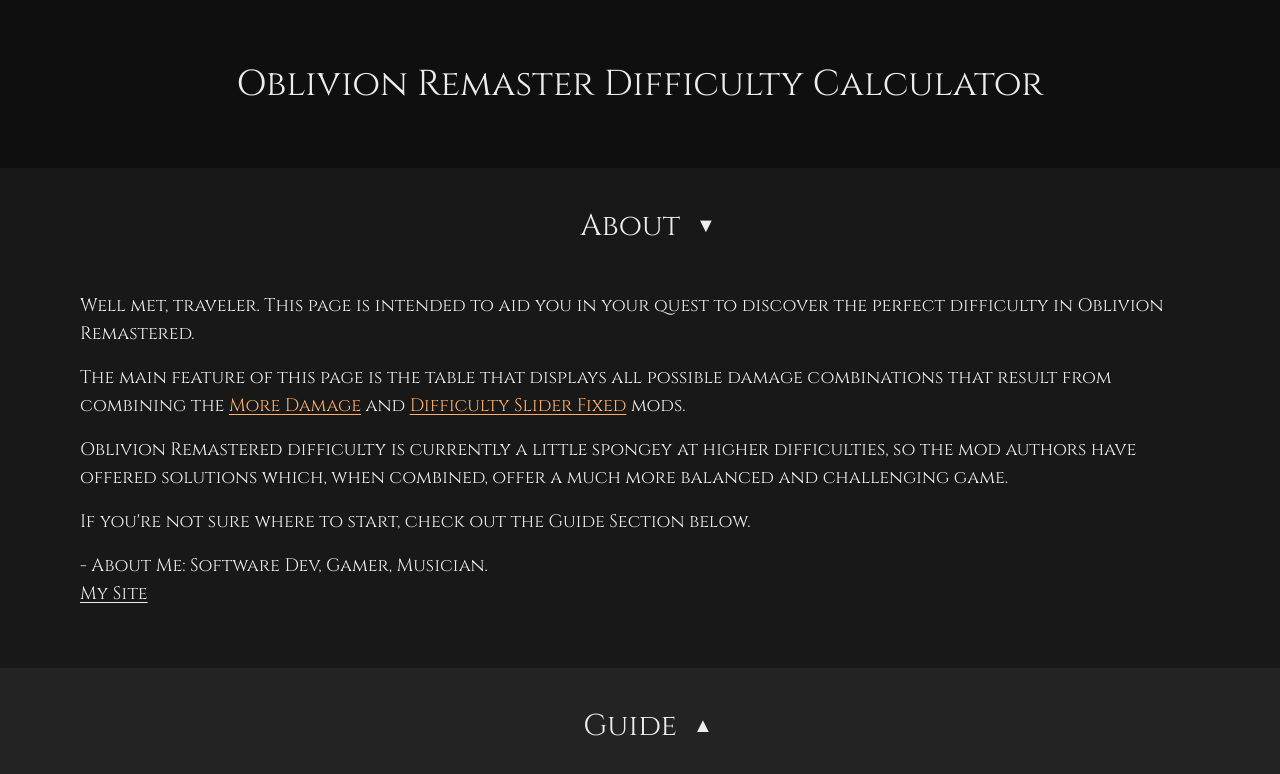
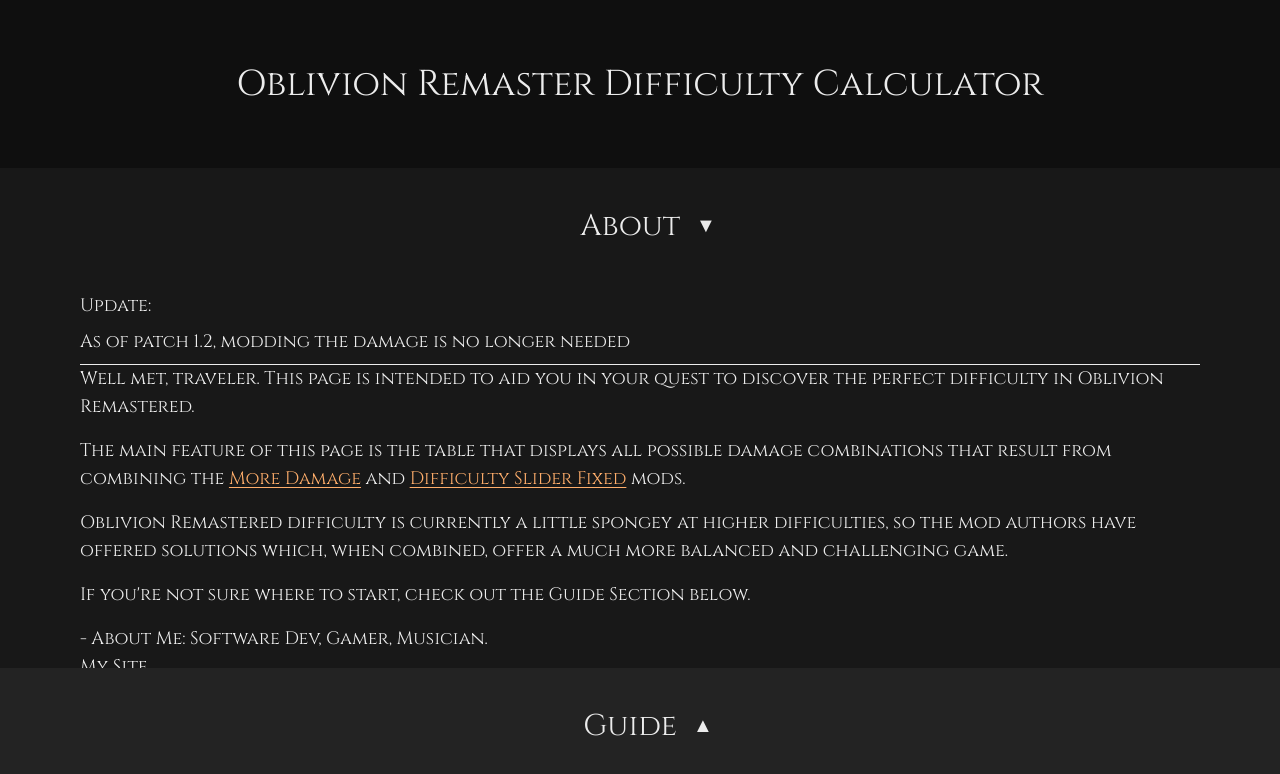
Before and after one commit to Tarrega88/oblivion-remaster-difficulty-calculator, a React (Vite) app: page / in a window 1280 px wide. Both pictures are taken after a click on the element "About". Shown: the top 774 px of the page. Built offline with nearby package versions, Linux system fonts and the light colour scheme.

Commit message:
update for patch 1.2

```diff
--- a/src/About.jsx
+++ b/src/About.jsx
@@ -8,6 +8,10 @@
     <CollapsibleWrapper text="About">
       <div className="flex px-1 py-2 sm:px-8 sm:py-4 sm:text-lg">
         <div>
+          <div className="pb-2 text-lg">Update:</div>
+          <div className="border-b pb-2">
+            As of patch 1.2, modding the damage is no longer needed
+          </div>
           <div className="pb-4">
             Well met, traveler. This page is intended to aid you in your quest
             to discover the perfect difficulty in Oblivion Remastered.
```
